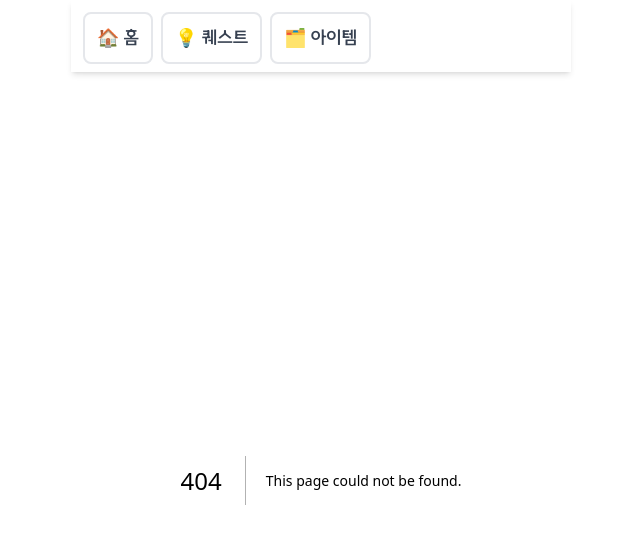
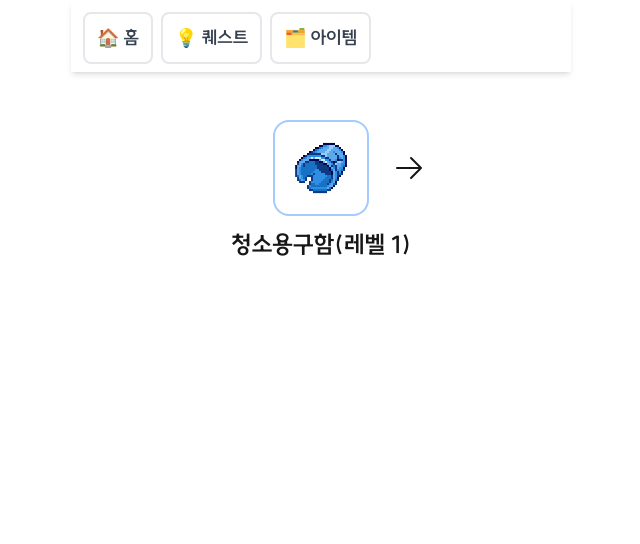
Before and after one commit to woduq1414/hugme-mansion-guide, a Next.js app in the folder app/: page /item/100001 in a window 1280 px wide. Before the commit this address had no page. Shown: the top 544 px of the page, without its empty margins (319-959 px from the left). Built offline with nearby package versions, Linux system fonts and the light colour scheme.

Commit message:
feat : item detail page add

```diff
--- a/app/src/app/components/ItemWrapper.tsx
+++ b/app/src/app/components/ItemWrapper.tsx
@@ -1,12 +1,14 @@
 import Image from "next/image";
 import {Item} from "@/app/models/model";
 import { Tooltip } from "flowbite-react";
+import Link from "next/link";
 
 
 export default function ItemWrapper(
     props: {
         item: Item,
         cnt: number | undefined
+        size : string | undefined | null
     }
 ) {
 
@@ -51,8 +53,12 @@ export default function ItemWrapper(
 
     return (
         <Tooltip content={item["name"]} >
+            <Link href={`/item/${item["key"]}`}>
                 <div
-                className={`rounded-2xl border-2 ${borderColor} w-16 h-16 block relative cursor-pointer`}>
+
+                    className={`rounded-2xl border-2 ${borderColor} ${
+                        props.size == "large" ? "w-24 h-24" : "w-16 h-16"
+                    } block relative cursor-pointer`}>
                     <Image src={`/sprites/${item["image_name"]}.png`}
                            alt={item["image_name"]}
                            className={"p-[0.25rem]"}
@@ -68,6 +74,7 @@ export default function ItemWrapper(
                         ) : null
                     }
                 </div>
+            </Link>
         </Tooltip>
     )
 }
--- /dev/null
+++ b/app/src/app/data/ItemData.tsx
@@ -0,0 +1,8 @@
+import itemData from "@/app/data/item_data.json";
+
+
+import {Item, Mission, Quest, Reward} from "../models/model";
+
+
+
+export const typedItemData: Item[] = itemData as Item[];
--- /dev/null
+++ b/app/src/app/item/[key]/page.tsx
@@ -0,0 +1,81 @@
+'use client'
+
+import Image from "next/image";
+
+import {typedItemData} from "@/app/data/ItemData";
+
+import {useEffect, useState} from "react";
+
+import {Item, Mission, Quest, Reward} from "@/app/models/model";
+
+
+import ItemWrapper from "@/app/components/ItemWrapper";
+import {useRouter} from "next/navigation";
+
+
+export default function ItemDetailPage(
+    {params}: { params: { key: string } }
+) {
+    // console.log(questData["m_TableData"])
+
+    const [targetFloor, setTargetFloor] = useState(1);
+
+    const router = useRouter();
+
+
+    const typedItemObj: {
+        [key: string]: Item
+    } = {};
+    typedItemData.forEach((item) => {
+        typedItemObj[item["key"]] = item;
+    });
+
+    function movePage(key: number) {
+        if (key in typedItemObj) {
+            router.push(`/item/${key}`);
+        }
+    }
+
+
+    return (
+
+        <div className={"flex flex-col items-center"}>
+            <div className={"flex flex-row justify-center gap-6 mt-10 items-center"}>
+                <div className={`cursor-pointer
+                ${(parseInt(params.key) - 1) + "" in typedItemObj ? "cursor-pointer" : "invisible"}`}
+                     onClick={() => {
+                         movePage(parseInt(params.key) - 1);
+                     }}>
+                    <svg xmlns="http://www.w3.org/2000/svg" fill="none" viewBox="0 0 24 24" strokeWidth={1.5}
+                         stroke="currentColor" className="size-8">
+                        <path strokeLinecap="round" strokeLinejoin="round" d="M10.5 19.5 3 12m0 0 7.5-7.5M3 12h18"/>
+                    </svg>
+                </div>
+
+                <ItemWrapper
+                    size={"large"}
+                    item={typedItemObj[params.key]}
+                    cnt={undefined}
+                />
+                <div className={`cursor-pointer
+                ${(parseInt(params.key) + 1) + "" in typedItemObj ? "cursor-pointer" : "invisible"}`}
+                     onClick={() => {
+                         movePage(parseInt(params.key) + 1);
+                     }}>
+                    <svg xmlns="http://www.w3.org/2000/svg" fill="none" viewBox="0 0 24 24" strokeWidth={1.5}
+                         stroke="currentColor" className="size-8">
+                        <path strokeLinecap="round" strokeLinejoin="round" d="M13.5 4.5 21 12m0 0-7.5 7.5M21 12H3"/>
+                    </svg>
+                </div>
+
+
+            </div>
+
+            <div className={"flex flex-col gap-2 mt-3 justify-center"}>
+                <div className={"text-2xl font-bold text-center"}>{typedItemObj[params.key].name}</div>
+
+            </div>
+        </div>
+
+    );
+}
--- a/app/src/app/item/page.tsx
+++ b/app/src/app/item/page.tsx
@@ -3,7 +3,7 @@
 import Image from "next/image";
 
 import questData from "../data/quest_data.json";
-import itemData from "../data/item_data.json";
+
 
 import {Key, useEffect, useState} from "react";
 
@@ -11,7 +11,7 @@ import {Item, Mission, Quest, Reward} from "../models/model";
 
 const typedQuestData: Quest[] = questData as unknown as Quest[];
 
-const typedItemData: Item[] = itemData as Item[];
+import {typedItemData} from "@/app/data/ItemData";
 
 import ItemWrapper from "../components/ItemWrapper";
 
@@ -22,12 +22,6 @@ export default function ItemPage() {
     const [targetCategory, setTargetCategory] = useState(0);
 
 
-    const typedItemObj: {
-        [key: string]: Item
-    } = {};
-    typedItemData.forEach((item) => {
-        typedItemObj[item["key"]] = item;
-    });
 
     const groupedItemData: {
         [key: number]: {
@@ -51,7 +45,7 @@ export default function ItemPage() {
 
         if (item["comment"]) {
             if (!(item["comment"].toLowerCase() in groupedItemData[categoryIndex])) {
-                groupedItemData[categoryIndex][item["comment"].toLowerCase()] = [];
+                groupedItemData[categoryIndex][item["comment"].toLowerCase()] = [item];
             } else {
                 groupedItemData[categoryIndex][item["comment"].toLowerCase()].push(item);
             }
@@ -86,6 +80,7 @@ export default function ItemPage() {
         "water": "물",
         "lamp": "전등",
         "household goods": "생활용품",
+        "electronic products" : "전자제품",
         "shopping carts": "쇼핑카트",
         "energydrink" : "에너지 부스터",
         "timebooster" : "타임 부스터",
--- a/app/src/app/layout.tsx
+++ b/app/src/app/layout.tsx
@@ -67,7 +67,7 @@ export default function RootLayout({
                         <Link href={"/item"}>
                             <button
                                 className={`flex flex-row gap-1 items-center justify-center rounded-lg px-3 py-2
-                                font-bold text-gray-700 bg-white border-2 border-gray-200 transition hover:bg-gray-200
+                                font-bold text-gray-700  border-2 border-gray-200 transition hover:bg-gray-200
                                 ${pathname === '/item' ? 'bg-gray-100' : 'bg-white'}
                               `}>
                                 <div className="text-lg leading-8">🗂️ 아이템</div>
--- a/app/src/app/page.tsx
+++ b/app/src/app/page.tsx
@@ -3,7 +3,7 @@ import Image from "next/image";
 export default function Home() {
   return (
     <div className={"flex flex-col items-center justify-center py-2 h-[calc(100vh-5rem)]"}>
-      <div className={"text-3xl"}>
+      <div className={"text-xl"}>
         안아줘요 동물맨션 가이드북입니다
       </div>
 
--- a/app/src/app/quest/page.tsx
+++ b/app/src/app/quest/page.tsx
@@ -3,7 +3,7 @@
 import Image from "next/image";
 
 import questData from "../data/quest_data.json";
-import itemData from "../data/item_data.json";
+
 
 import {useEffect, useState} from "react";
 
@@ -11,7 +11,7 @@ import {Item, Mission, Quest, Reward} from "../models/model";
 
 const typedQuestData: Quest[] = questData as unknown as Quest[];
 
-const typedItemData: Item[] = itemData as Item[];
+import {typedItemData} from "@/app/data/ItemData";
 
 import ItemWrapper from "../components/ItemWrapper";
 
```
Lines whose indentation alone changed are shown as unchanged.
